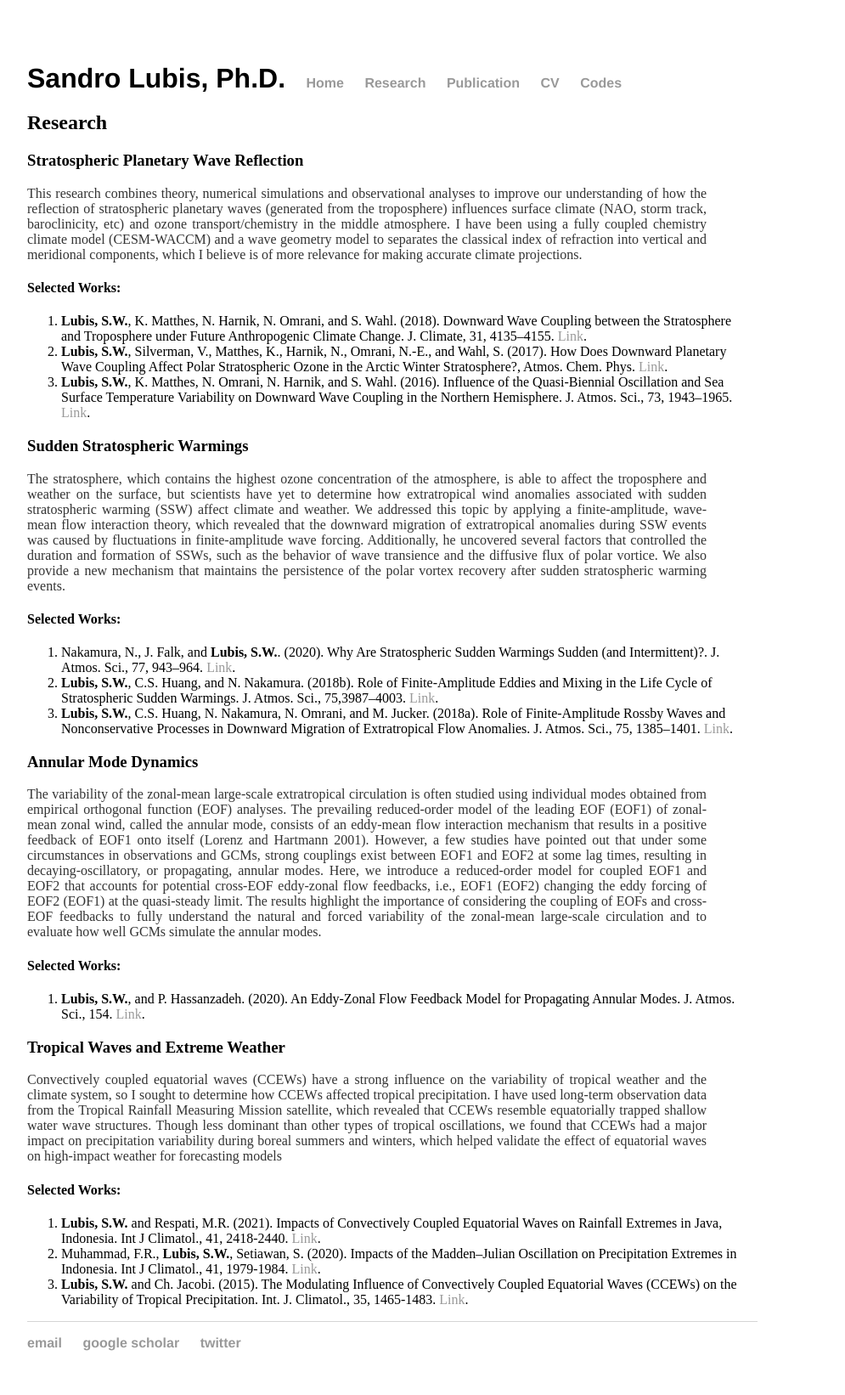
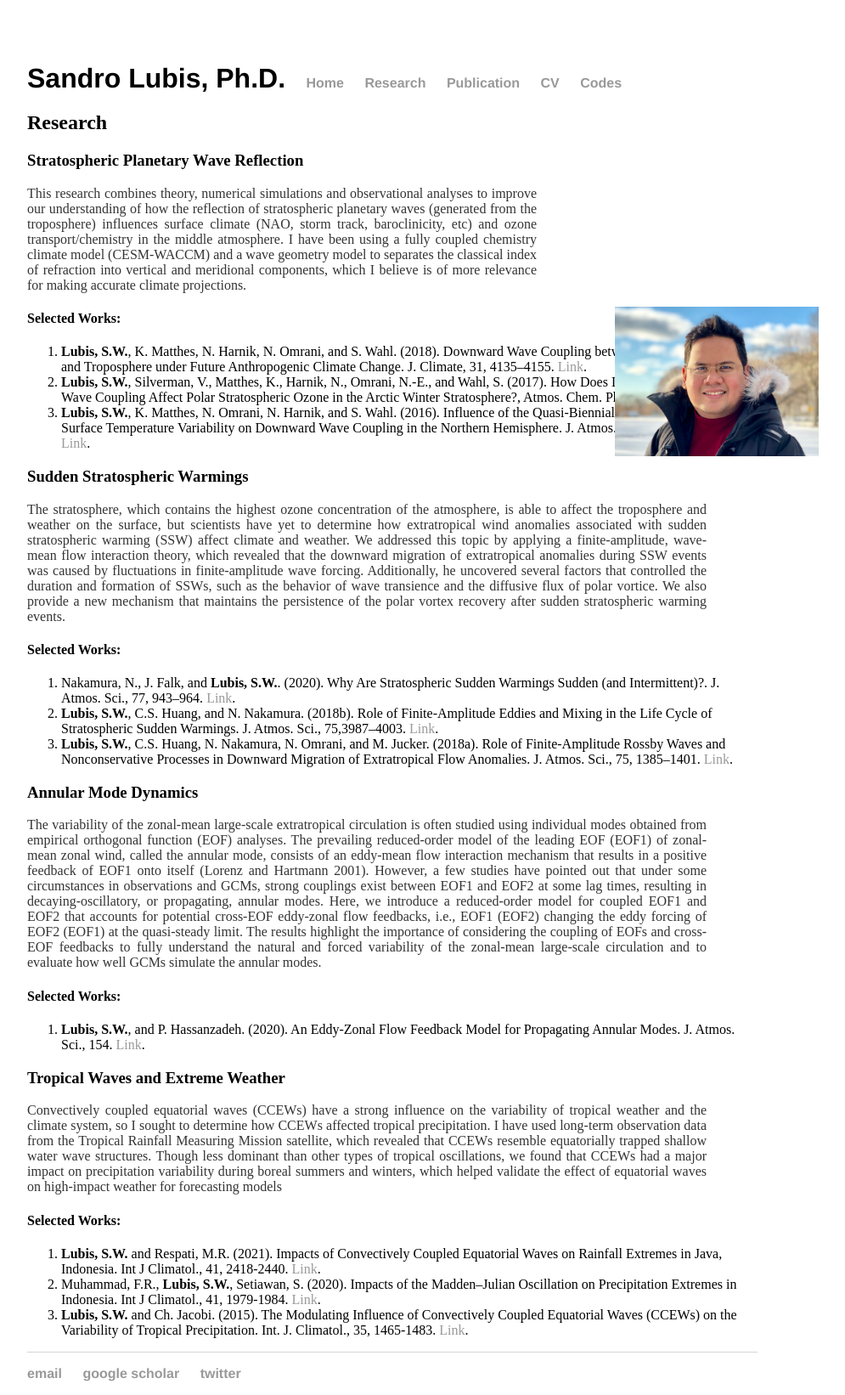
Before and after one commit to sandrolubis/sandrolubis.github.io, a Jekyll site: the page built from research/index.html, in a window 1280 px wide. Shown: the whole page at 85% size, without its empty margins (276-1271 px from the left). Built offline with Jekyll 4.4.1, drawn with Linux system fonts in a browser that asks for light colours; before the commit the page ends 1606 px from its top, so only the background shows below that.

Commit message:
Update index.html

```diff
--- a/research/index.html
+++ b/research/index.html
@@ -5,11 +5,12 @@ title: Research Interests | Sandro Lubis
 		<div class="research">
 			<h2>Research</h2>
 			<h3>Stratospheric Planetary Wave Reflection</h3>
-			<p class="indented"><font size=3> This research combines theory, numerical simulations and
+			<p class="indented", style="width:600px"><font size=3> This research combines theory, numerical simulations and
 				observational analyses to improve our understanding of how the reflection of stratospheric planetary waves (generated from the troposphere)
 				 influences surface climate (NAO, storm track, baroclinicity, etc) and ozone transport/chemistry in the middle atmosphere. I have been
 				using a fully coupled chemistry climate model (CESM-WACCM) and a wave geometry model to separates the classical index of refraction into vertical and meridional
 				components, which I believe is of more relevance for making accurate climate projections.  </font></p>
+			<img src="https://sandrolubis.github.io/assets/images/profile.jpg" alt="Fig 1" style="position:absolute; left:1000px; width:240px">
 			<h4>Selected Works:</h4>
 			<ol>
 			  <li><b>Lubis, S.W.</b>, K. Matthes, N. Harnik, N. Omrani, and S. Wahl. (2018). Downward Wave Coupling between the Stratosphere and Troposphere under Future Anthropogenic Climate Change. J. Climate, 31, 4135–4155. <a href="https://doi.org/10.1175/JCLI-D-17-0382.1">Link</a>.</li>
```
